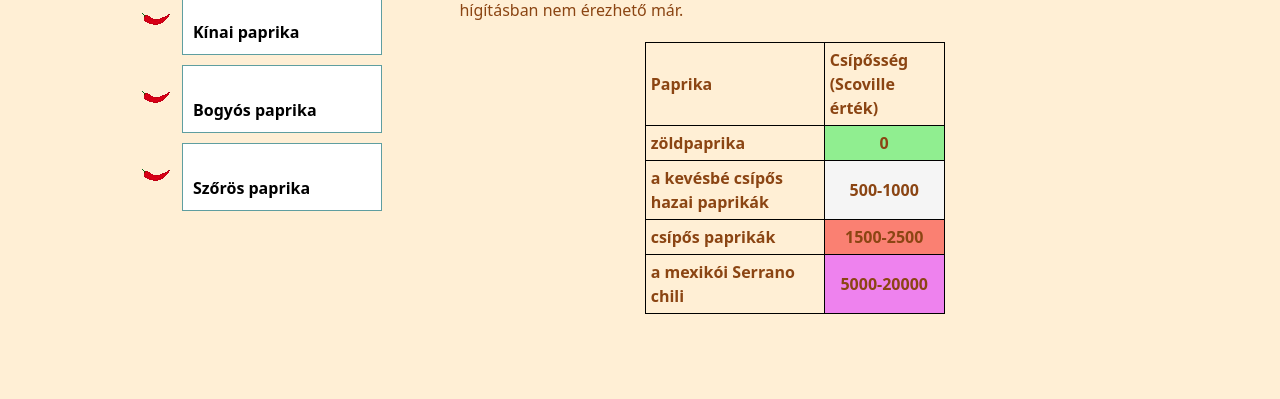
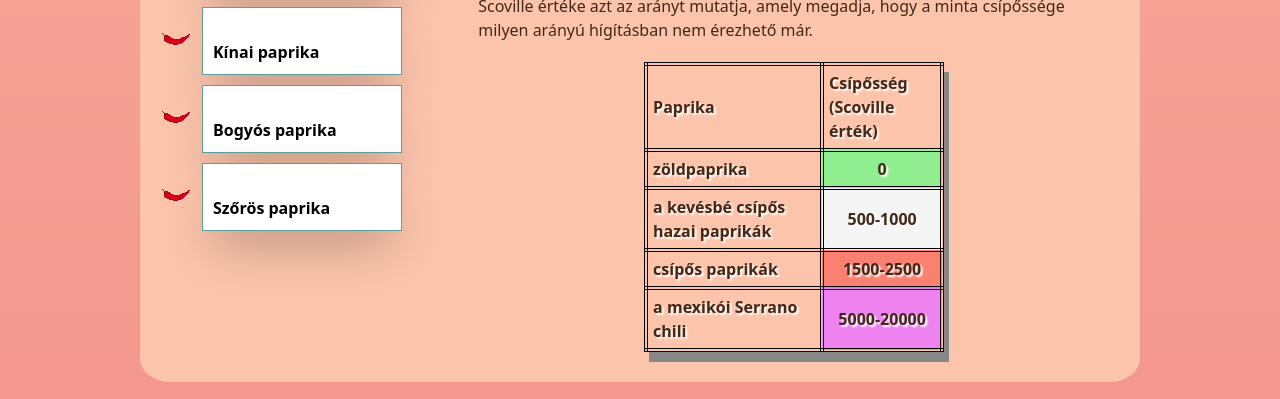
Before and after one commit to auerzoltan/melyikalegcsiposebb, a plain HTML site: page index.html in a window 1280 px wide. Shown: the part 401-800 px from the top of the page. Drawn offline with Linux system fonts and the light colour scheme.

Commit message:
új feltöltése

```diff
--- a/css/paprika.css
+++ b/css/paprika.css
@@ -1,11 +1,19 @@
+html {
+  background-image: linear-gradient(180deg, rgb(248, 173, 157), rgb(244, 151, 142));
+  min-height: 100%;
+}
+
 body
 {
-    background-color: papayawhip;
-    color:saddlebrown;
+    color:rgb(67, 40, 24);
     max-width: 1000px;
-    margin:auto
+    margin:auto;
+    background-color: rgb(251, 196, 171);
+    border-radius: 3%;
 }
-
+li{
+  box-shadow: 0 25px 50px -12px rgb(0 0 0 / 0.25);
+}
 #fejlec {
     background-image: url("fejlec.png");
     background-size: cover;
@@ -18,7 +26,8 @@ body
     display: flex;
     flex-direction: row;
     gap: 3rem;
-    padding: 10px;
+    padding: 30px;
+
 }
 #tartalom{
     margin-left: 3%;
@@ -64,9 +73,16 @@ table {
 }
 
 table, th, tr, td {
-    border: 1px solid black;
+    border: 4px solid black;
+    border-style: double;
     font-weight: bold;
     padding: 5px;
+}
+table{
+  box-shadow: 5px 10px #888888;
+}
+td,tr{
+  text-shadow: 2px 2px 2px #FFFFFF;
 }
 
 table td:nth-child(2) {
@@ -98,7 +114,7 @@ a {
   .header {
     width: 100%;
     z-index: 3;
-    background-color: wheat;
+    background-color: rgb(244, 151, 142);
   }
 
   .header ul {
@@ -106,7 +122,7 @@ a {
     padding: 0;
     list-style: none;
     overflow: hidden;
-    background-color: wheat;
+    background-color: rgb(244, 151, 142);
   }
 
   .header li a {
@@ -118,7 +134,7 @@ a {
 
   .header li a:hover,
   .header .menu-btn:hover {
-    background-color: #f4f4f4;
+    background-color: rgb(248, 173, 157);
   }
 
   .header .logo {
@@ -215,3 +231,6 @@ a {
     display: block;
   }
 }
+h1{
+  text-shadow: 2px 2px 8px #FF0000
+}
```
